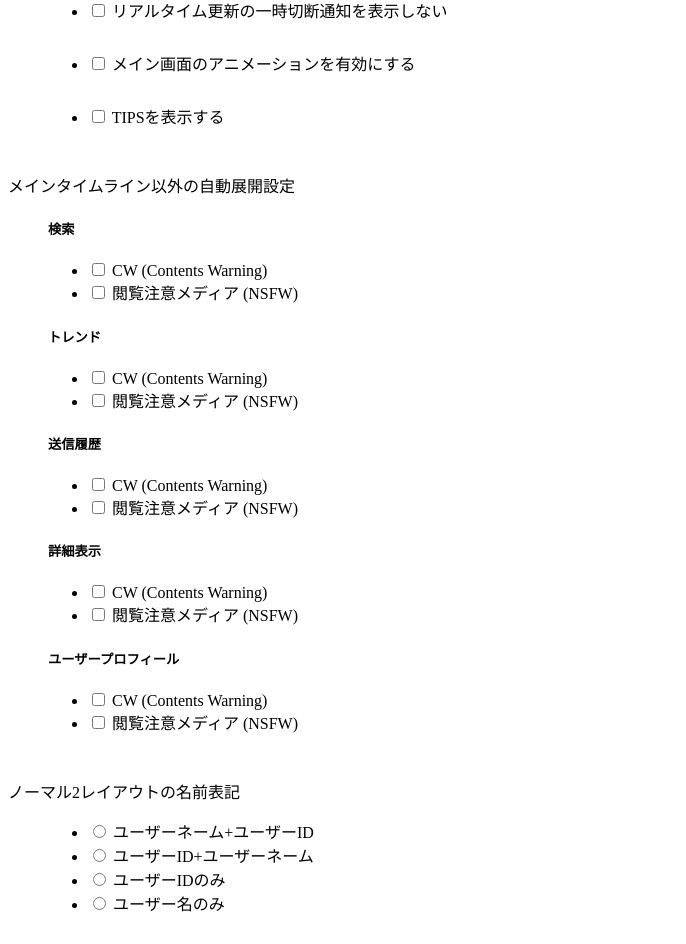
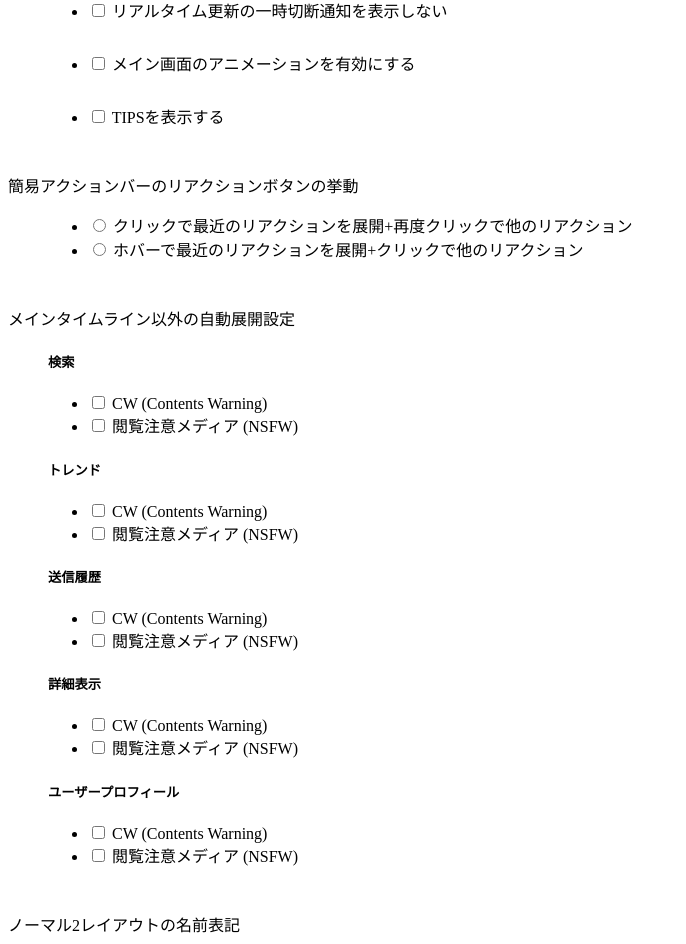
Before and after one commit to tizerm/Mistdon, an Electron app: page src/pref_general.html in a window 1280 px wide. Shown: the part 1549-2493 px from the top of the page, without its empty margins (0-686 px from the left). Drawn offline with Linux system fonts and the light colour scheme.

Commit message:
簡易アクションバーのリアクションボタンの挙動をオプションで設定できるよう修正.

```diff
--- a/src/js/module/class_preference.js
+++ b/src/js/module/class_preference.js
@@ -42,6 +42,7 @@ class Preference {
         this.disable_disconnect_pop     = pref?.disable_disconnect_pop      ?? false, // 一時切断通知
         this.enable_animation           = pref?.enable_animation            ?? true,  // アニメーション
         this.enable_tips                = pref?.enable_tips                 ?? true,  // TIPS表示
+        this.reaction_bar_event         = pref?.reaction_bar_event          ?? "click", // リアクションボタンの挙動
         this.auto_expand = {            // 自動展開
             "search_cw"                 : pref?.auto_expand?.search_cw      ?? false, // 検索: CW
             "search_media"              : pref?.auto_expand?.search_media   ?? false, // 検索: メディア
@@ -307,6 +308,9 @@ class Preference {
         $("#__chk_gen_animation")                       .prop("checked", Preference.GENERAL_PREFERENCE.enable_animation)
         $("#__chk_gen_show_tips")                       .prop("checked", Preference.GENERAL_PREFERENCE.enable_tips)
 
+        // 個別オプション(複数択)
+        $(`input.__opt_gen_reaction_button[value="${Preference.GENERAL_PREFERENCE.reaction_bar_event}"]`).prop("checked", true)
+
         // 自動展開
         $("#__chk_gen_expand_cw_search")    .prop("checked", Preference.GENERAL_PREFERENCE.auto_expand?.search_cw)
         $("#__chk_gen_expand_media_search") .prop("checked", Preference.GENERAL_PREFERENCE.auto_expand?.search_media)
@@ -419,6 +423,7 @@ class Preference {
             "disable_disconnect_pop"        : $("#__chk_gen_disable_disconnect_notification").prop("checked"),
             "enable_animation"              : $("#__chk_gen_animation").prop("checked"),
             "enable_tips"                   : $("#__chk_gen_show_tips").prop("checked"),
+            "reaction_bar_event"            : $("input.__opt_gen_reaction_button:checked").val(),
             "auto_expand": {                // 自動展開
                 "search_cw"                 : $("#__chk_gen_expand_cw_search").prop("checked"),
                 "search_media"              : $("#__chk_gen_expand_media_search").prop("checked"),
--- a/src/pref_general.html
+++ b/src/pref_general.html
@@ -220,6 +220,24 @@
                         <label for="__chk_gen_show_tips">TIPSを表示する</label>
                         <img src="resources/ic_help.png" class="tooltip_help"
                         title="タイトルヘッダにTIPSを表示します。オンにすると30秒おきにMistdonの簡潔な操作説明のTIPSが流れてきます。"/>
+                    </li>
+                </ul>
+            </dd>
+            <dt>簡易アクションバーのリアクションボタンの挙動
+                <img src="resources/ic_help.png" class="tooltip_help"
+                title="Misskeyの投稿に対して簡易アクションバーを開いたときのリアクションボタンの挙動を設定します。"/>
+            </dt>
+            <dd>
+                <ul class="selector_list">
+                    <li>
+                        <input type="radio" id="__opt_gen_reaction_button1"
+                            name="__opt_gen_reaction_button" class="__opt_gen_reaction_button" value="click"/>
+                        <label for="__opt_gen_reaction_button1">クリックで最近のリアクションを展開+再度クリックで他のリアクション</label>
+                    </li>
+                    <li>
+                        <input type="radio" id="__opt_gen_reaction_button2"
+                            name="__opt_gen_reaction_button" class="__opt_gen_reaction_button" value="hover"/>
+                        <label for="__opt_gen_reaction_button2">ホバーで最近のリアクションを展開+クリックで他のリアクション</label>
                     </li>
                 </ul>
             </dd>
```
Also changed, not shown: src/index.html (+1 -1 lines), src/js/mist_main_event.js (+11 -4 lines).
